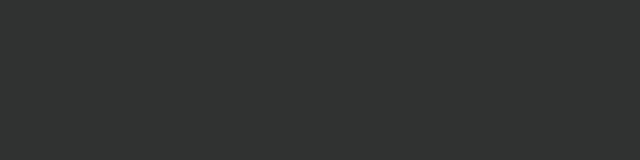
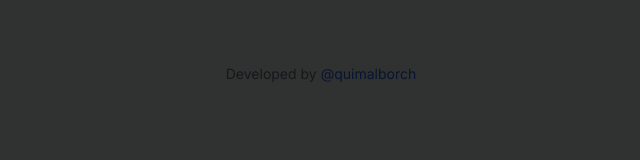
Before and after one commit to quimalborch/LinkManager, a Next.js app: page / in a window 1280 px wide. Shown: the top 160 px of the page, without its empty margins (319-959 px from the left). Built offline with nearby package versions, Linux system fonts and the light colour scheme.

Commit message:
feat: add footer with developer information

```diff
--- a/src/app/page.tsx
+++ b/src/app/page.tsx
@@ -166,7 +166,11 @@ export default function EncryptedLinkSaver() {
 
   return (
     <div className="min-h-screen bg-gray-100 py-8 px-4 sm:px-6 lg:px-8">
-      <Dialog open={isModalOpen} onOpenChange={setIsModalOpen}>
+      <Dialog open={isModalOpen} onOpenChange={(open) => {
+        if (isPasswordSet) {
+          setIsModalOpen(open)
+        }
+      }}>
         <DialogContent>
           <DialogHeader>
             <DialogTitle>Enter Master Password</DialogTitle>
@@ -299,6 +303,18 @@ export default function EncryptedLinkSaver() {
           <Button onClick={handleLogout} className="w-full">Logout</Button>
         </div>
       )}
+
+      <footer className="mt-8 text-center text-sm text-gray-500">
+        Developed by{' '}
+        <a
+          href="https://www.youtube.com"
+          target="_blank"
+          rel="noopener noreferrer"
+          className="text-blue-600 hover:underline"
+        >
+          @quimalborch
+        </a>
+      </footer>
     </div>
   )
 }
```
